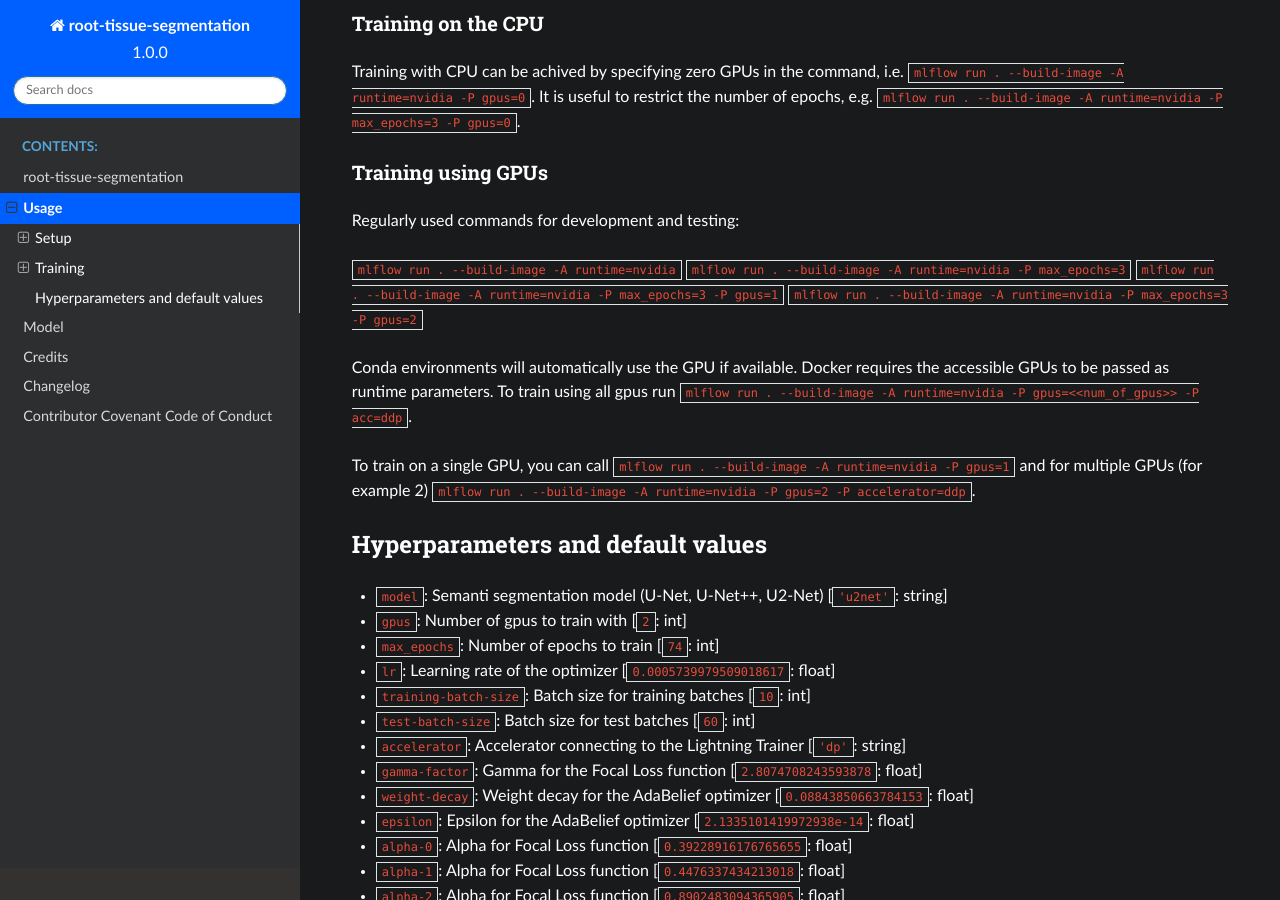
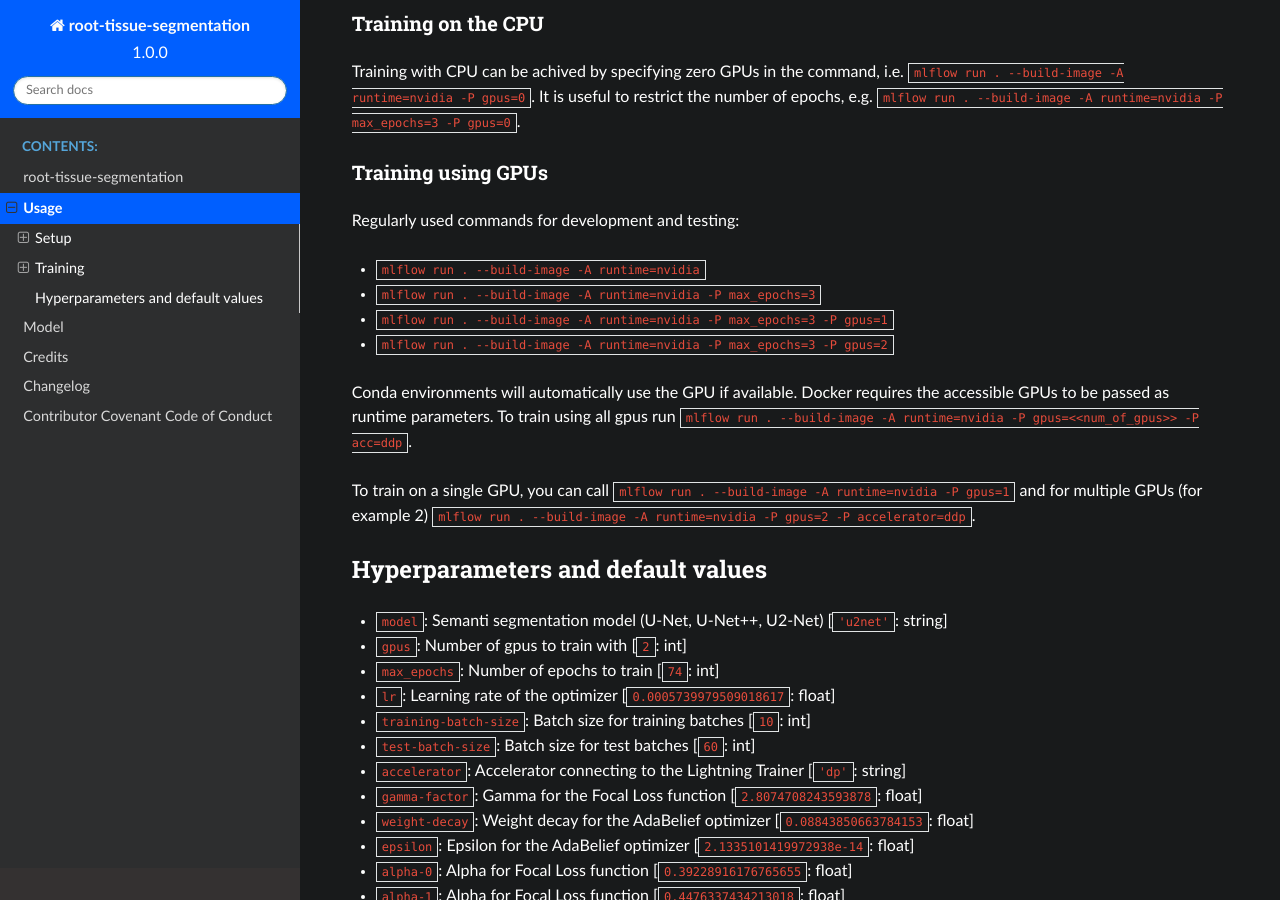
Before and after one commit to qbic-pipelines/root-tissue-segmentation, a Sphinx documentation site: the page built from docs/usage.rst, in a window 1280 px wide and 900 px high, scrolled down 1187 px. Built offline with Sphinx 7.4.7 and the Read the Docs theme 2.0.0, drawn with Linux system fonts in a browser that asks for light colours.

Commit message:
doc patch

```diff
--- a/docs/usage.rst
+++ b/docs/usage.rst
@@ -49,10 +49,10 @@
 
 Regularly used commands for development and testing:
 
-``mlflow run . --build-image -A runtime=nvidia``
-``mlflow run . --build-image -A runtime=nvidia -P max_epochs=3``
-``mlflow run . --build-image -A runtime=nvidia -P max_epochs=3 -P gpus=1``
-``mlflow run . --build-image -A runtime=nvidia -P max_epochs=3 -P gpus=2``
+- ``mlflow run . --build-image -A runtime=nvidia``
+- ``mlflow run . --build-image -A runtime=nvidia -P max_epochs=3``
+- ``mlflow run . --build-image -A runtime=nvidia -P max_epochs=3 -P gpus=1``
+- ``mlflow run . --build-image -A runtime=nvidia -P max_epochs=3 -P gpus=2``
 
 Conda environments will automatically use the GPU if available. Docker requires the accessible GPUs to be passed as runtime parameters. To train using all gpus run ``mlflow run . --build-image -A runtime=nvidia -P gpus=<<num_of_gpus>> -P acc=ddp``.
 
```
